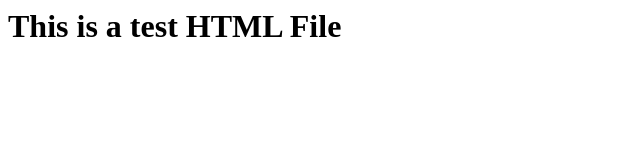
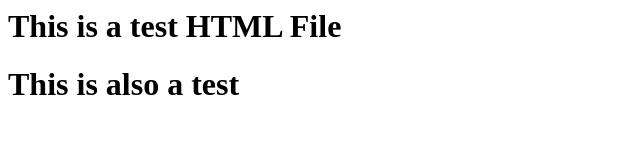
Before and after one commit to asudbring/learnmarkdown, a plain HTML site: page index.html in a window 1280 px wide. Shown: the whole page, without its empty margins (0-640 px from the left). Drawn offline with Linux system fonts and the light colour scheme.

Commit message:
Commit test

```diff
--- a/index.html
+++ b/index.html
@@ -1 +1,3 @@
 <h1>This is a test HTML File</h1>
+
+<h1>This is also a test</h1>
```
